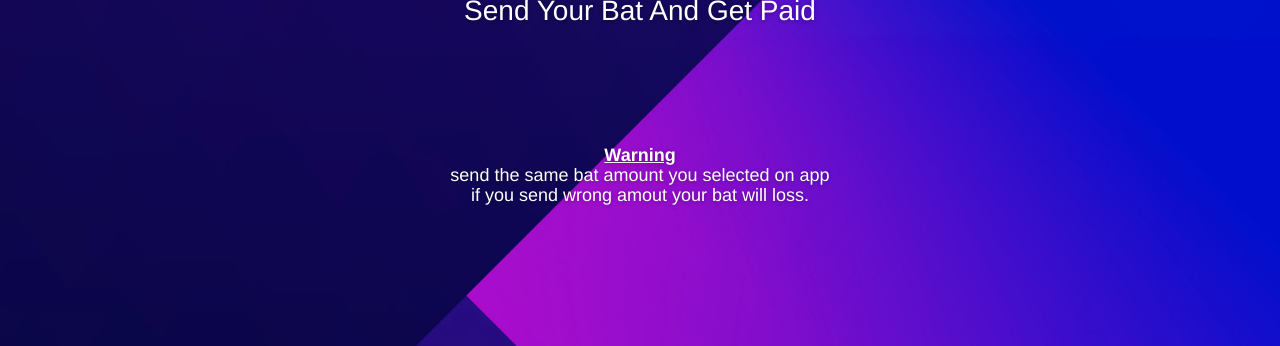
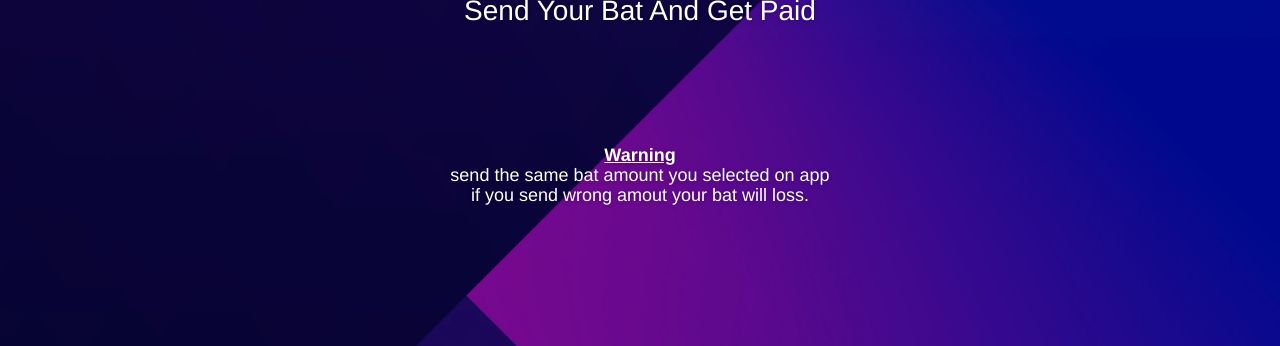
Before and after one commit to batpayrewards/batpayrewards.github.io, a plain HTML site: page index.html in a window 1280 px wide. Shown: the part 454-800 px from the top of the page. Drawn offline with nearby package versions, Linux system fonts and the light colour scheme; a web font is replaced by a local one.

Commit message:
Update index.html

```diff
--- a/index.html
+++ b/index.html
@@ -53,7 +53,7 @@
         }
         .cover{
             position: fixed;
-            opacity: 0;
+            opacity: .5;
             background-color: rgba(0,0,0,.6);
             left: 0px;
             top: 0px;
```
